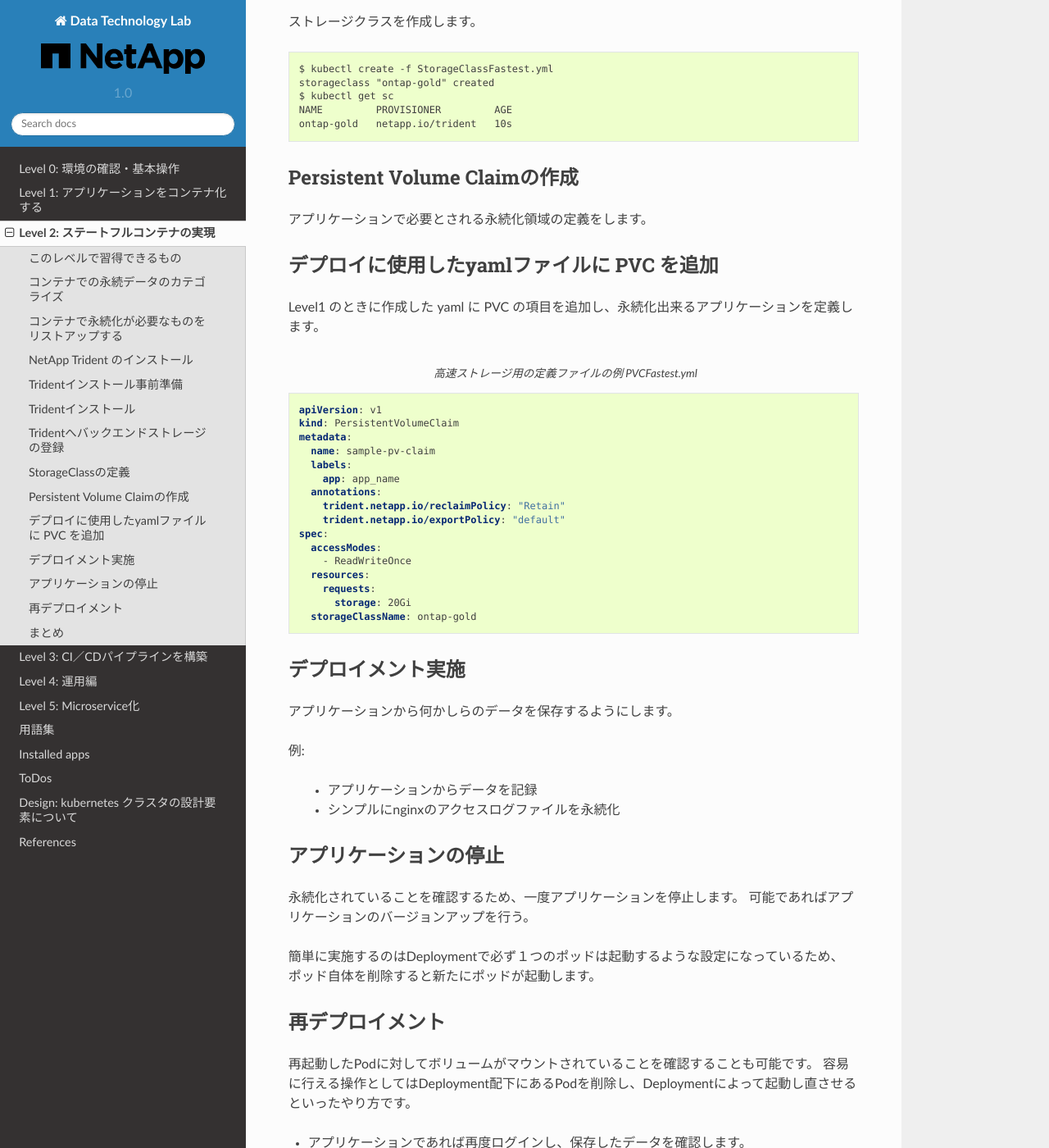
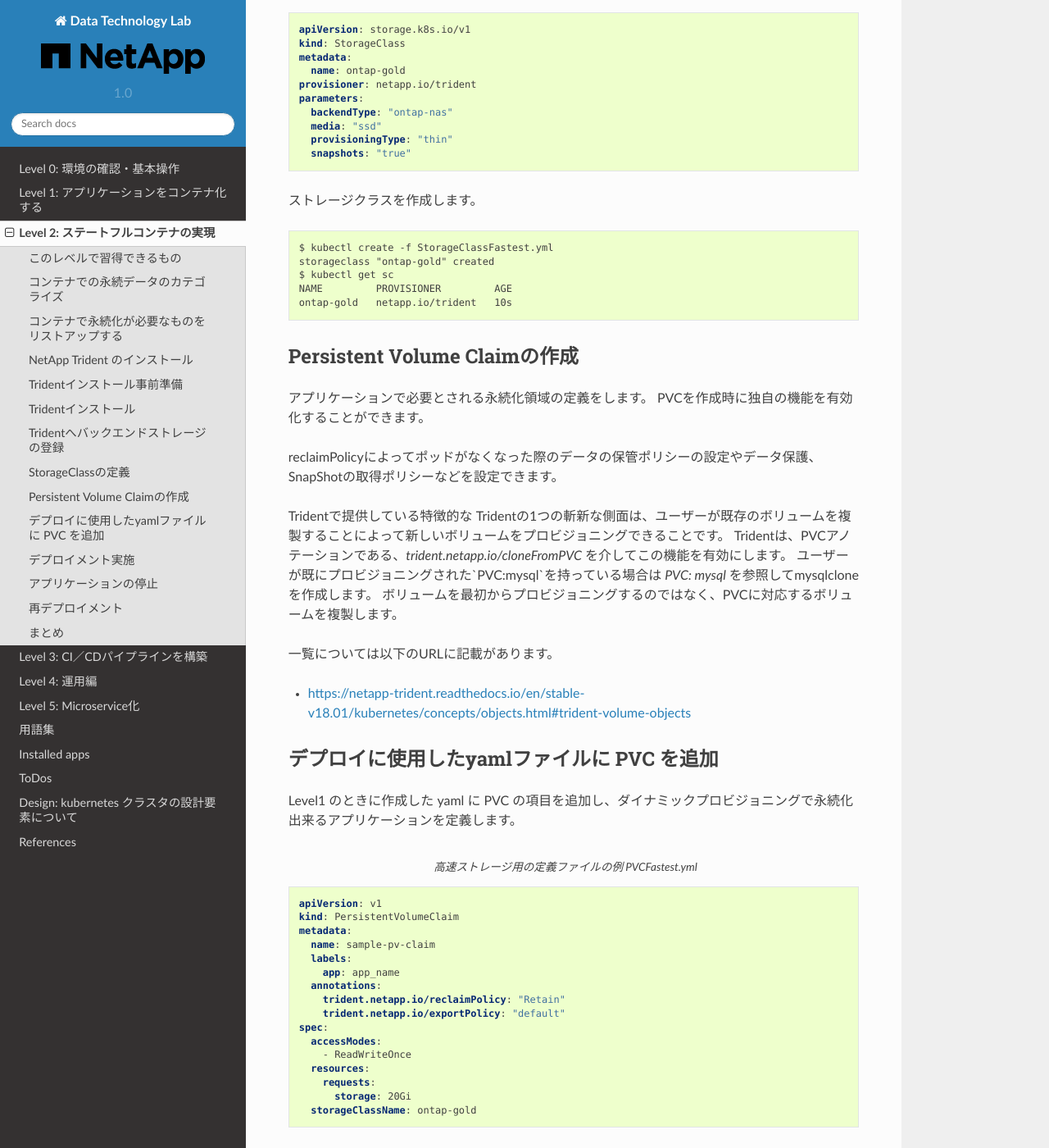
Before and after one commit to NetAppJpTechTeam/NetAppDigitalTransformationLab, a Sphinx documentation site: the page built from docs/source/Level2/index.rst, in a window 1280 px wide and 1400 px high, scrolled down 3739 px. Shown: the whole window at 82% size. Built offline with Sphinx 7.4.7 and the Read the Docs theme 2.0.0, drawn with Linux system fonts in a browser that asks for light colours; some of the changed text lies outside the part shown.

Commit message:
Enhance expression.

```diff
--- a/docs/source/Level2/index.rst
+++ b/docs/source/Level2/index.rst
@@ -39,7 +39,16 @@
 
 .. include:: trident-install.rst
 
-.. todo:: 設計方針について,絵を追加
+例えば、v18.01のTridentでは以下の項目をStorageClassを作成するときに設定できます。
+
+* 性能に関する属性: メディアのタイプ、プロビジョニングのタイプ（シン・シック）、IOPS
+* データ保護・管理に関する属性:スナップショット、クローニング、暗号化の有効・向こう
+* バックエンドのストレージプラットフォーム
+
+全てのパラメータ設定については以下のURLに記載があります。
+
+* https://netapp-trident.readthedocs.io/en/stable-v18.01/kubernetes/concepts/objects.html#kubernetes-storageclass-objects
+
 
 StorageClassの定義
 =============================================================
@@ -49,13 +58,17 @@
 * DB 用の高速領域: SSD を使ったストレージサービス
 * Web コンテンツ用のリポジトリ: HDDを使ったストレージサービス
 
-現在のストレージ構成は以下の通りです。
+ストレージ構成は以下の通りです。
+ラボの中では意識する必要があるところはHDDとSSDのアグリゲートを保有しているところです。
 
-.. todo:: ストレージの構成を記述(設計する) 各SVMにアグリゲートをHDD, SSDを構成する。
+* ONTAP 9.3
+* 各SVMにHDD, SSDのアグリゲートを割り当て済み
+
+    * aggr1_01:SSDのアグリゲート
+    * aggr2_01:HDDのアグリゲート
 
 
 ストレージクラスの作成方法のサンプルは以下の通りです。
-
 
 .. literalinclude:: resources/sample-sc.yaml
     :language: yaml
@@ -73,12 +86,24 @@
 =============================================================
 
 アプリケーションで必要とされる永続化領域の定義をします。
+PVCを作成時に独自の機能を有効化することができます。
 
+reclaimPolicyによってポッドがなくなった際のデータの保管ポリシーの設定やデータ保護、SnapShotの取得ポリシーなどを設定できます。
+
+Tridentで提供している特徴的な
+Tridentの1つの斬新な側面は、ユーザーが既存のボリュームを複製することによって新しいボリュームをプロビジョニングできることです。
+Tridentは、PVCアノテーションである、`trident.netapp.io/cloneFromPVC` を介してこの機能を有効にします。
+ユーザーが既にプロビジョニングされた`PVC:mysql`を持っている場合は  `PVC: mysql` を参照してmysqlcloneを作成します。
+ボリュームを最初からプロビジョニングするのではなく、PVCに対応するボリュームを複製します。
+
+一覧については以下のURLに記載があります。
+
+* https://netapp-trident.readthedocs.io/en/stable-v18.01/kubernetes/concepts/objects.html#trident-volume-objects
 
 デプロイに使用したyamlファイルに PVC を追加
 =============================================================
 
-Level1 のときに作成した yaml に PVC の項目を追加し、永続化出来るアプリケーションを定義します。
+Level1 のときに作成した yaml に PVC の項目を追加し、ダイナミックプロビジョニングで永続化出来るアプリケーションを定義します。
 
 .. literalinclude:: resources/sample-pvc.yaml
     :language: yaml
@@ -98,10 +123,10 @@
 =============================================================
 
 永続化されていることを確認するため、一度アプリケーションを停止します。
-可能であればアプリケーションのバージョンアップを行う。
+可能であればアプリケーションのバージョンアップを行ってみましょう。
 
 簡単に実施するのはDeploymentで必ず１つのポッドは起動するような設定になっているため、
-ポッド自体を削除すると新たにポッドが起動します。
+ポッド自体を削除すると新たにポッドが起動します。起動後にも
 
 
 再デプロイメント
```
